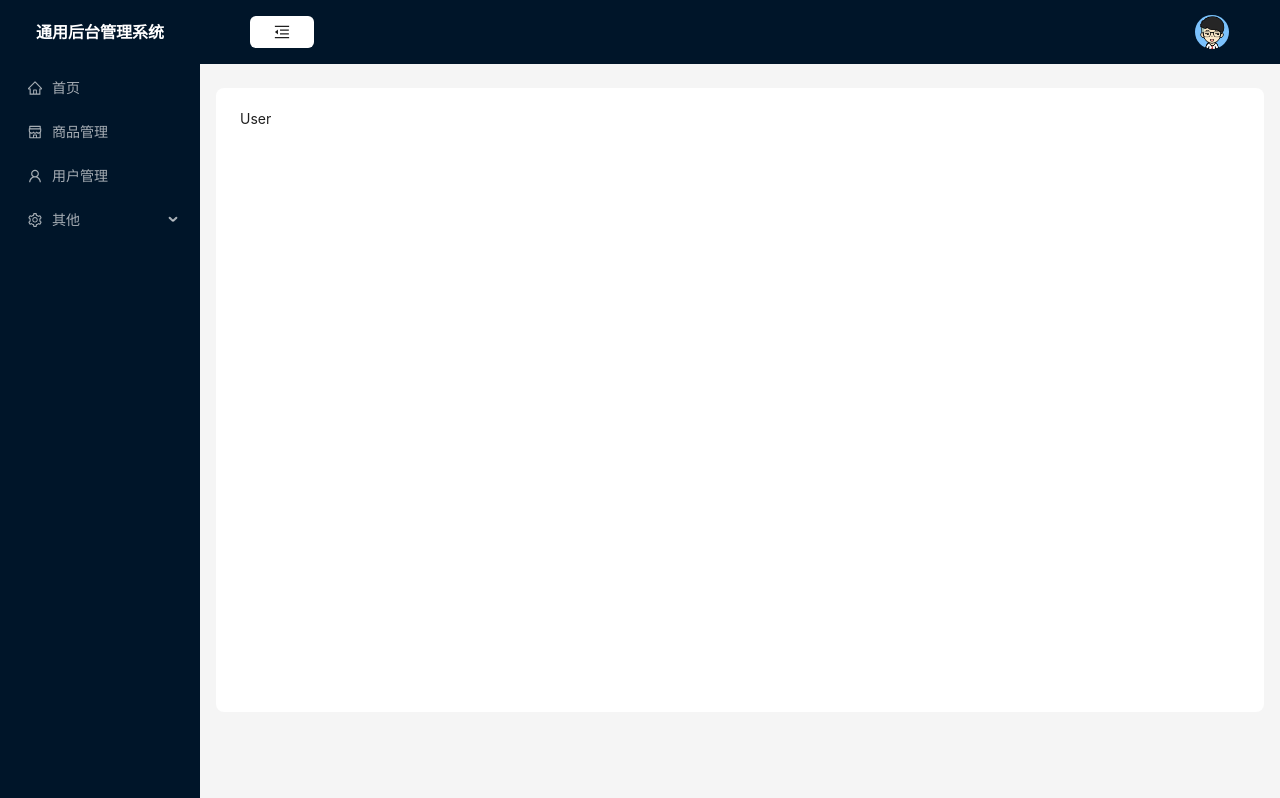
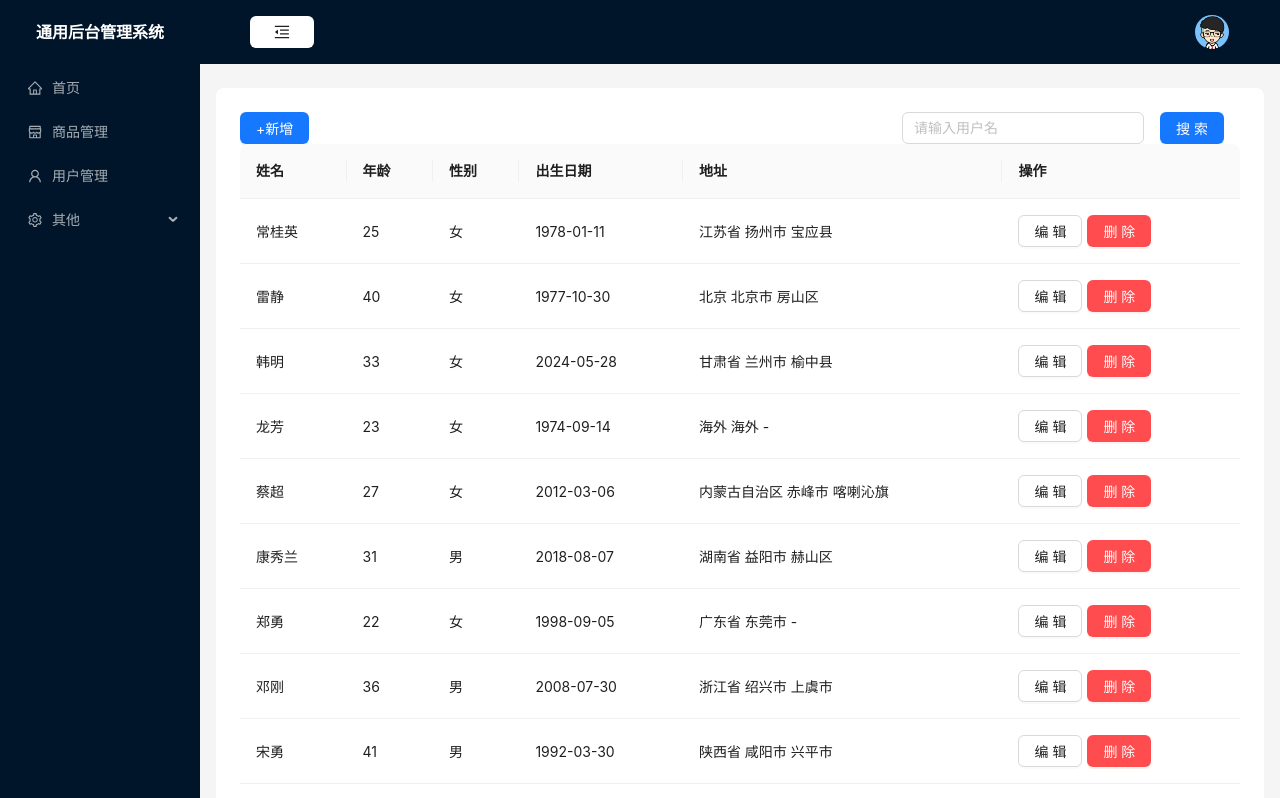
Before and after one commit to Adatuo/react--admin-template, a React (Vite) app: page /user in a window 1280 px wide. Shown: the top 798 px of the page. Built offline with nearby package versions, Linux system fonts and the light colour scheme.

Commit message:
✨ feat(user): user的table完成，TS待完善，搜索和编辑功能待完善

```diff
--- a/src/api/index.tsx
+++ b/src/api/index.tsx
@@ -1,13 +1,4 @@
 import axios from "./axios";
-
-//这的TS有待封装
-export function getMenu(param: unknown) {
-  return axios.request({
-    url: "/menu/getMenu",
-    method: "get",
-    data: param
-  })
-}
 
 export const getData = () => {
     return axios.request({
@@ -15,3 +6,13 @@ export const getData = () => {
         method: 'get'
     })
 }
+
+
+
+export const getUser = (params: unknown) => {
+    return axios.request({
+        url: '/user/getUser',
+        method: 'get',
+        params
+    })
+}
--- a/src/api/mock.jsx
+++ b/src/api/mock.jsx
@@ -1,5 +1,7 @@
 import Mock from 'mockjs';
 import homeApi from './mockServeData/home';
+import userApi from './mockServeData/user';
 
 //Mock拦截
 Mock.mock(/home\/getData/, homeApi.getStatisticalData)
+Mock.mock(/user\/getUser/, userApi.getUserList)
--- /dev/null
+++ b/src/api/mockServeData/staticMockData/user.tsx
@@ -0,0 +1,43 @@
+import { Button } from "antd";
+
+export const userTableColumn = [
+  {
+    title: '姓名',
+    dataIndex: 'name',
+    key: 'name',
+  },
+  {
+    title: '年龄',
+    dataIndex: 'age',
+    key: 'age',
+  },
+  {
+    title: '性别',
+    dataIndex: 'sex',
+    key: 'sex',
+    render: (val) => (val ? '女性' : '男性'),
+  },
+  {
+    title: '出生日期',
+    dataIndex: 'birth',
+    key: 'birth',
+  },
+  {
+    title: '地址',
+    dataIndex: 'addr',
+    key: 'addr',
+  },
+  {
+    title: '操作',
+    dataIndex: 'edit',
+    key: 'edit',
+    render:(row,rowData) => {
+      return (
+        <div className="flex-box">
+          <Button style={{ marginRight: '10px' }} onClick={() => handleClick('edit', rowData)}>编辑</Button>
+          <Button >删除</Button>
+        </div>
+      )
+    }
+  },
+];
--- a/src/pages/user/index.tsx
+++ b/src/pages/user/index.tsx
@@ -1,10 +1,105 @@
+import { Button, Form, Input, Popconfirm, Table } from 'antd';
+import './user.scss';
+import { useEffect, useState } from 'react';
+import { getUser } from '../../api';
+import type { userListData, userTableData } from '../../typings/staticData/user';
+
 const User: React.FC = () => {
+  const handleClick = (type, rowData) => {};
+  const handleDelete = (rowData) => {};
+
+  //Column静态数据
+  const columns = [
+    {
+      title: '姓名',
+      dataIndex: 'name',
+      key: 'name',
+    },
+    {
+      title: '年龄',
+      dataIndex: 'age',
+      key: 'age',
+    },
+    {
+      title: '性别',
+      dataIndex: 'sex',
+      key: 'sex',
+      render: (val) => {
+        return val ? '女' : '男';
+      },
+    },
+    {
+      title: '出生日期',
+      dataIndex: 'birth',
+      key: 'birth',
+    },
+    {
+      title: '地址',
+      dataIndex: 'addr',
+      key: 'addr',
+    },
+    {
+      title: '操作',
+      dataIndex: 'edit',
+      key: 'edit',
+      render: (row,rowData) => {
+        return (
+          <div className="">
+            <Button style={{ marginRight: '5px' }} onClick={() => handleClick('edit', rowData)}>
+              编辑
+            </Button>
+            <Popconfirm
+              title="提示"
+              description="此操作将删除该用户, 是否继续?"
+              okText="确认"
+              cancelText="取消"
+              onConfirm={() => handleDelete(rowData)}
+            >
+              <Button type="primary" danger>
+                删除
+              </Button>
+            </Popconfirm>
+          </div>
+        );
+      },
+    },
+  ];
+  //user列表数据
+  const [listData, setListData] = useState<userListData>({
+    name: '',
+    page: 1,
+    limit: 20,
+  });
+  const [tableData, setTableData] = useState<userTableData[]>([]);
+
+  const handleFinish = (e) => {
+    setListData({ ...listData, name: e.name });
+  };
+  useEffect(() => {
+    getUser(listData).then(({ data }) => {
+      setTableData(data.list);
+    });
+  }, []);
   return (
-    <div>
-      User
+    <div className="user">
+      <div className="flex-box">
+        <Button type="primary" >
+          +新增
+        </Button>
+        <Form layout="inline" onFinish={handleFinish}>
+          <Form.Item name="keyword">
+            <Input placeholder="请输入用户名" />
+          </Form.Item>
+          <Form.Item>
+            <Button htmlType="submit" type="primary">
+              搜索
+            </Button>
+          </Form.Item>
+        </Form>
+      </div>
+      <Table columns={columns} dataSource={tableData} rowKey={'id'} />
     </div>
   );
 };
 
-
 export default User;
--- /dev/null
+++ b/src/pages/user/user.scss
@@ -0,0 +1,6 @@
+.user{
+  .flex-box{
+    display: flex;
+    justify-content: space-between;
+  }
+}
--- /dev/null
+++ b/src/typings/staticData/user.tsx
@@ -0,0 +1,14 @@
+export interface userListData{
+  name: string;
+  page: number;
+  limit: number;
+}
+
+export interface userTableData{
+  addr: string;
+  age: number;
+  birth: string;
+  id: number;
+  name: string;
+  sex: number;
+}
```
